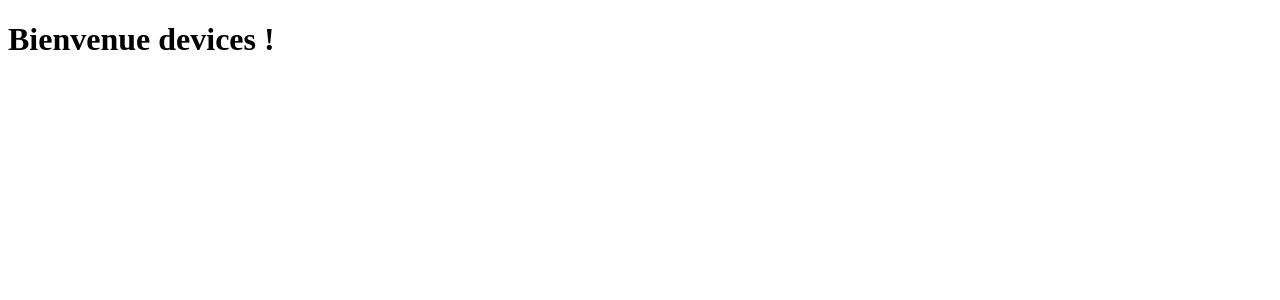
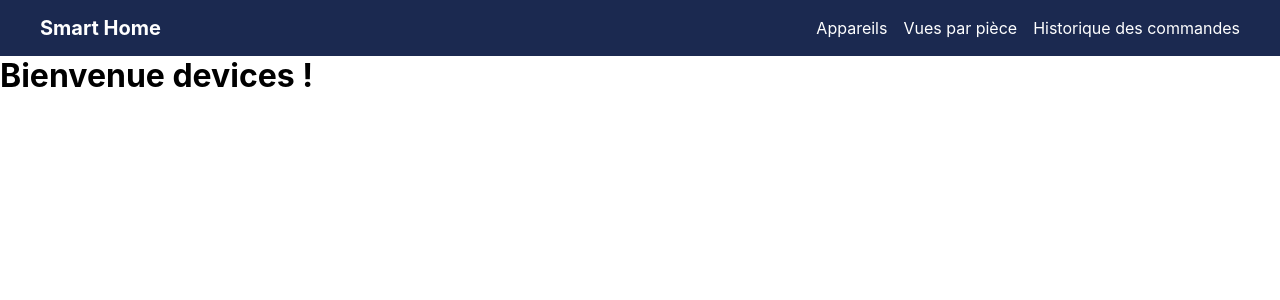
Before and after one commit to Dark4warrior/Hackaton_IA_IOT, a Next.js app: page /devices in a window 1280 px wide. Shown: the top 300 px of the page. Built offline with nearby package versions, Linux system fonts and the light colour scheme; no server answers.

Commit message:
navbar added

```diff
--- a/src/app/layout.tsx
+++ b/src/app/layout.tsx
@@ -1,5 +1,11 @@
-import Head from "next/head";
+import type { Metadata } from "next";
+import Navbar from "@/components/Navbar";
+import "../styles/globals.css";
 
+export const metadata: Metadata = {
+  title: "Smart Home",
+  description: "Interface de gestion des lumières connectées",
+};
 
 export default function RootLayout({
   children,
@@ -8,14 +14,12 @@ export default function RootLayout({
 }) {
   return (
     <html lang="fr">
-      <head>
-        <Head>
-          <title>jesaispasquoi</title>
-          <meta name="description" content="jesaispasquoi" />
-          <link rel="icon" href="/favicon.ico" />
-        </Head>
-      </head>
-      <body>{children}</body>
+      <body>
+        <Navbar />
+        <main className="container mx-auto px-4 py-8">
+          {children}
+        </main>
+      </body>
     </html>
   );
 }
--- /dev/null
+++ b/src/components/Navbar.tsx
@@ -0,0 +1,28 @@
+import Link from 'next/link';
+import '../styles/navbar.css';
+
+const Navbar = () => {
+  return (
+    <nav className="navbar">
+      <div className="navbar-container">
+        <Link href="/" className="navbar-brand">
+          Smart Home
+        </Link>
+
+        <div className="navbar-links">
+          <Link href="/devices" className="navbar-link">
+            Appareils
+          </Link>
+          <Link href="/commands" className="navbar-link">
+            Vues par pièce
+          </Link>
+          <Link href="/voice" className="navbar-link">
+            Historique des commandes
+          </Link>
+        </div>
+      </div>
+    </nav>
+  );
+};
+
+export default Navbar;
--- /dev/null
+++ b/src/styles/globals.css
@@ -0,0 +1,16 @@
+* {
+  margin: 0;
+  padding: 0;
+  box-sizing: border-box;
+}
+
+body {
+  font-family: -apple-system, BlinkMacSystemFont, 'Segoe UI', Roboto, Oxygen,
+    Ubuntu, Cantarell, 'Open Sans', 'Helvetica Neue', sans-serif;
+}
+
+.main-container {
+  max-width: 1200px;
+  margin: 0 auto;
+  padding: 2rem 1rem;
+}
--- /dev/null
+++ b/src/styles/navbar.css
@@ -0,0 +1,47 @@
+.navbar {
+  background-color: #1B2950;
+  padding: 1rem;
+  color: white;
+}
+
+.navbar-container {
+  max-width: 1200px;
+  margin: 0 auto;
+  display: flex;
+  justify-content: space-between;
+  align-items: center;
+}
+
+.navbar-brand {
+  font-size: 1.25rem;
+  font-weight: bold;
+  text-decoration: none;
+  color: white;
+}
+
+.navbar-links {
+  display: flex;
+  gap: 1rem;
+}
+
+.navbar-link {
+  color: white;
+  text-decoration: none;
+  transition: color 0.2s ease;
+}
+
+.navbar-link:hover {
+  color: #bfdbfe;
+}
+
+@media (max-width: 768px) {
+  .navbar-container {
+    flex-direction: column;
+    gap: 1rem;
+  }
+
+  .navbar-links {
+    flex-direction: column;
+    align-items: center;
+  }
+}
```
